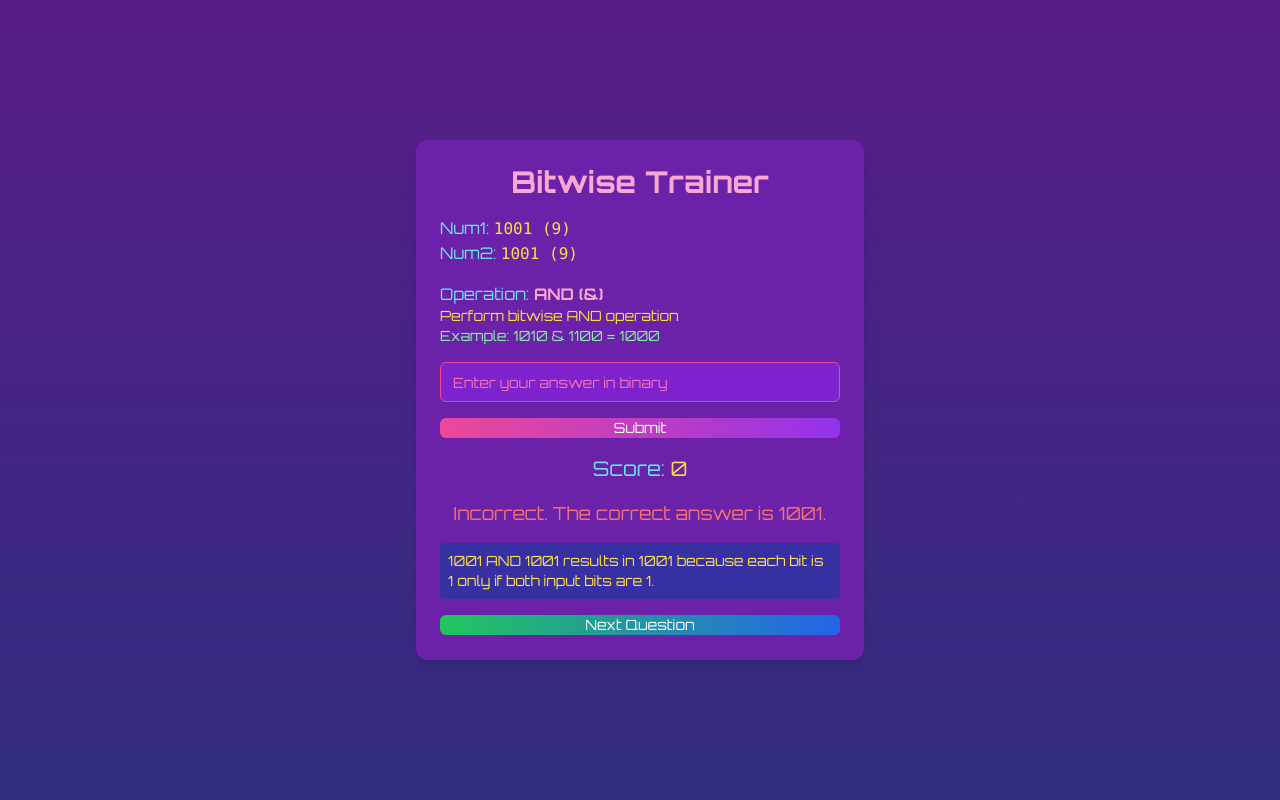
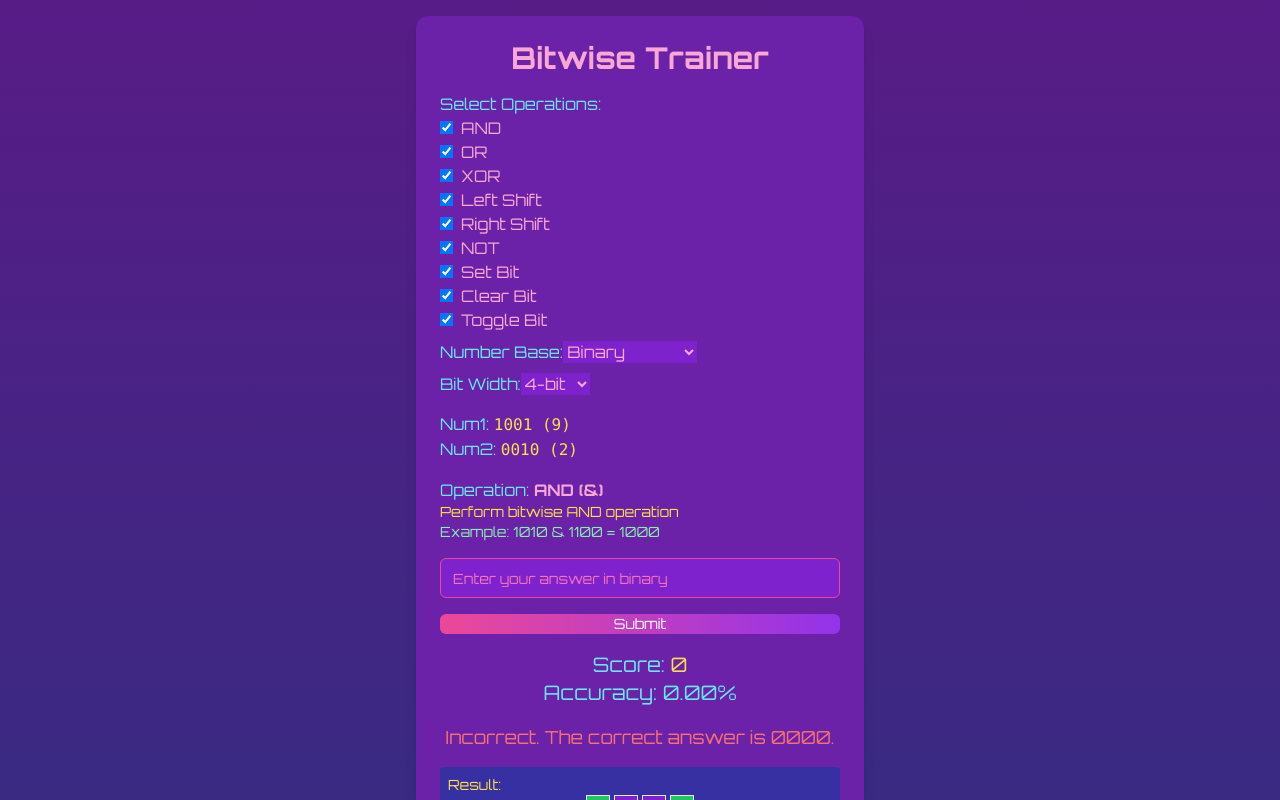
Before and after one commit to rysaunders/bitwise-trainer, a Next.js app: page / in a window 1280 px wide. Both pictures are taken after typing "Sample" into the empty fields and a click on the button "Submit". Shown: the top 800 px of the page. Built offline with nearby package versions, Linux system fonts and the light colour scheme.

Commit message:
Enhanced

```diff
--- a/app/page.tsx
+++ b/app/page.tsx
@@ -4,171 +4,391 @@ import React, { useState, useEffect } from 'react';
 import { Button } from "@/components/ui/button";
 import { Input } from "@/components/ui/input";
 
-const operations = [
+// Define the Operation interface
+interface Operation {
+  name: string;
+  symbol: string;
+  description: string;
+  example: string;
+}
+
+// Define the available operations
+const operations: Operation[] = [
   {
     name: 'AND',
     symbol: '&',
     description: 'Perform bitwise AND operation',
-    example: '1010 & 1100 = 1000'
+    example: '1010 & 1100 = 1000',
   },
   {
     name: 'OR',
     symbol: '|',
     description: 'Perform bitwise OR operation',
-    example: '1010 | 1100 = 1110'
+    example: '1010 | 1100 = 1110',
   },
   {
     name: 'XOR',
     symbol: '^',
     description: 'Perform bitwise XOR operation',
-    example: '1010 ^ 1100 = 0110'
+    example: '1010 ^ 1100 = 0110',
   },
   {
     name: 'Left Shift',
     symbol: '<<',
     description: 'Shift bits to the left',
-    example: '1010 << 2 = 101000'
+    example: '1010 << 2 = 101000',
   },
   {
     name: 'Right Shift',
     symbol: '>>',
     description: 'Shift bits to the right',
-    example: '1010 >> 2 = 0010'
+    example: '1010 >> 2 = 0010',
   },
   {
     name: 'NOT',
     symbol: '~',
     description: 'Invert all bits',
-    example: '~1010 = 0101 (ignoring leading 1s)'
+    example: '~1010 = 0101 (ignoring leading 1s)',
   },
   {
     name: 'Set Bit',
     symbol: '|=',
-    description: 'Set a specific bit to 1',
-    example: '1010 |= (1 << 1) = 1110'
+    description: 'Set a specific bit to 1 (e.g., turning on an LED)',
+    example: 'PORTA |= (1 << 2); // Set bit 2 to turn on LED',
   },
   {
     name: 'Clear Bit',
     symbol: '&= ~',
-    description: 'Clear a specific bit to 0',
-    example: '1010 &= ~(1 << 1) = 1000'
+    description: 'Clear a specific bit to 0 (e.g., turning off an LED)',
+    example: 'PORTA &= ~(1 << 2); // Clear bit 2 to turn off LED',
   },
   {
     name: 'Toggle Bit',
     symbol: '^=',
     description: 'Toggle a specific bit',
-    example: '1010 ^= (1 << 1) = 1000'
-  }
+    example: '1010 ^= (1 << 1) = 1000',
+  },
 ];
 
 export default function BitwiseTrainer() {
-  const [num1, setNum1] = useState(0);
-  const [num2, setNum2] = useState(0);
-  const [operation, setOperation] = useState(operations[0]);
-  const [userAnswer, setUserAnswer] = useState('');
-  const [score, setScore] = useState(0);
-  const [feedback, setFeedback] = useState('');
-  const [showExplanation, setShowExplanation] = useState(false);
+  // State variables with types
+  const [num1, setNum1] = useState<number>(0);
+  const [num2, setNum2] = useState<number>(0);
+  const [operation, setOperation] = useState<Operation>(operations[0]);
+  const [userAnswer, setUserAnswer] = useState<string>('');
+  const [score, setScore] = useState<number>(0);
+  const [feedback, setFeedback] = useState<string>('');
+  const [showExplanation, setShowExplanation] = useState<boolean>(false);
+  const [selectedOperations, setSelectedOperations] = useState<string[]>(operations.map(op => op.name));
+  const [numberBase, setNumberBase] = useState<'binary' | 'decimal' | 'hexadecimal'>('binary');
+  const [bitWidth, setBitWidth] = useState<number>(4);
+  const [totalQuestions, setTotalQuestions] = useState<number>(0);
+  const [correctAnswers, setCorrectAnswers] = useState<number>(0);
 
-  const generateQuestion = () => {
-    setNum1(Math.floor(Math.random() * 16)); // 4-bit number for simplicity
-    setNum2(Math.floor(Math.random() * 16)); // 4-bit number for simplicity
-    setOperation(operations[Math.floor(Math.random() * operations.length)]);
+  // Define function types
+  type UnaryOperation = (a: number) => number;
+  type BinaryOperation = (a: number, b: number) => number;
+
+
+  // Generate a new question
+  const generateQuestion = (): void => {
+    if (selectedOperations.length === 0) {
+      setFeedback('Please select at least one operation to practice.');
+      return;
+    }
+    setNum1(Math.floor(Math.random() * Math.pow(2, bitWidth)));
+    setNum2(Math.floor(Math.random() * bitWidth));
+    const availableOperations = operations.filter(op => selectedOperations.includes(op.name));
+    setOperation(availableOperations[Math.floor(Math.random() * availableOperations.length)]);
     setShowExplanation(false);
     setUserAnswer('');
     setFeedback('');
   };
 
-  useEffect(() => {
+  useEffect((): void => {
     generateQuestion();
   }, []);
 
-  const calculateCorrectAnswer = () => {
-    switch (operation.name) {
-      case 'AND': return num1 & num2;
-      case 'OR': return num1 | num2;
-      case 'XOR': return num1 ^ num2;
-      case 'Left Shift': return (num1 << (num2 % 4)) & 0xF; // Limit to 4 bits
-      case 'Right Shift': return num1 >> (num2 % 4);
-      case 'NOT': return (~num1) & 0xF; // Limit to 4 bits
-      case 'Set Bit': return num1 | (1 << (num2 % 4));
-      case 'Clear Bit': return num1 & ~(1 << (num2 % 4));
-      case 'Toggle Bit': return num1 ^ (1 << (num2 % 4));
-      default: return 0;
+  // Bitwise operations mapping with explicit types
+  const bitwiseOperations: { [key: string]: UnaryOperation | BinaryOperation } = {
+    AND: (a: number, b: number): number => a & b,
+    OR: (a: number, b: number): number => a | b,
+    XOR: (a: number, b: number): number => a ^ b,
+    'Left Shift': (a: number, b: number): number => (a << (b % bitWidth)) & (Math.pow(2, bitWidth) - 1),
+    'Right Shift': (a: number, b: number): number => a >> (b % bitWidth),
+    NOT: (a: number): number => ~a & (Math.pow(2, bitWidth) - 1),
+    'Set Bit': (a: number, b: number): number => a | (1 << b),
+    'Clear Bit': (a: number, b: number): number => a & ~(1 << b),
+    'Toggle Bit': (a: number, b: number): number => a ^ (1 << b),
+  };
+
+  // Calculate the correct answer with proper type handling
+  const calculateCorrectAnswer = (): number => {
+    const operationFunction = bitwiseOperations[operation.name];
+    if (operation.name === 'NOT') {
+      return (operationFunction as UnaryOperation)(num1);
+    } else {
+      return (operationFunction as BinaryOperation)(num1, num2);
     }
   };
 
-  const checkAnswer = () => {
-    const correctAnswer = calculateCorrectAnswer();
-    if (parseInt(userAnswer, 2) === correctAnswer) {
+  // Format numbers based on the selected base
+  const formatNumber = (number: number): string => {
+    const padLength = bitWidth;
+    switch (numberBase) {
+      case 'binary':
+        return number.toString(2).padStart(padLength, '0');
+      case 'decimal':
+        return number.toString(10);
+      case 'hexadecimal':
+        return number.toString(16).toUpperCase().padStart(Math.ceil(padLength / 4), '0');
+      default:
+        return number.toString(2).padStart(padLength, '0');
+    }
+  };
+
+  // Parse user's answer
+  const parseUserAnswer = (): number => {
+    const base: number = numberBase === 'binary' ? 2 : numberBase === 'decimal' ? 10 : 16;
+    return parseInt(userAnswer, base);
+  };
+
+  // Check the user's answer
+  const checkAnswer = (): void => {
+    const correctAnswer: number = calculateCorrectAnswer();
+    const parsedAnswer: number = parseUserAnswer();
+    setTotalQuestions(totalQuestions + 1);
+    if (parsedAnswer === correctAnswer) {
       setScore(score + 1);
-      setFeedback('Correct!');
+      setCorrectAnswers(correctAnswers + 1);
+      const messages: string[] = ['Great job!', 'Well done!', 'You got it!', 'Excellent!'];
+      setFeedback(messages[Math.floor(Math.random() * messages.length)]);
     } else {
-      setFeedback(`Incorrect. The correct answer is ${correctAnswer.toString(2).padStart(4, '0')}.`);
+      setFeedback(`Incorrect. The correct answer is ${formatNumber(correctAnswer)}.`);
     }
     setShowExplanation(true);
     setUserAnswer('');
   };
 
-  const getExplanation = () => {
-    const correctAnswer = calculateCorrectAnswer();
+  // Get operation description
+  const getOperationDescription = (): string => {
+    switch (operation.name) {
+      case 'Set Bit':
+        return `Set bit ${num2} to 1 (e.g., turning on an LED)`;
+      case 'Clear Bit':
+        return `Clear bit ${num2} to 0 (e.g., turning off an LED)`;
+      case 'Toggle Bit':
+        return `Toggle bit ${num2}`;
+      default:
+        return operation.description;
+    }
+  };
+
+  // Get detailed explanation
+  const getExplanation = (): string => {
+    const correctAnswer: number = calculateCorrectAnswer();
+    const num1Formatted: string = formatNumber(num1);
+    const num2Formatted: string = formatNumber(num2);
+    const resultFormatted: string = formatNumber(correctAnswer);
+    const num1Bits: string[] = num1Formatted.split('');
+    const num2Bits: string[] = num2Formatted.split('');
+    const resultBits: string[] = resultFormatted.split('');
+    let steps: string = '';
+
     switch (operation.name) {
       case 'AND':
-        return `${num1.toString(2).padStart(4, '0')} AND ${num2.toString(2).padStart(4, '0')} results in ${correctAnswer.toString(2).padStart(4, '0')} because each bit is 1 only if both input bits are 1.`;
       case 'OR':
-        return `${num1.toString(2).padStart(4, '0')} OR ${num2.toString(2).padStart(4, '0')} results in ${correctAnswer.toString(2).padStart(4, '0')} because each bit is 1 if either input bit is 1.`;
       case 'XOR':
-        return `${num1.toString(2).padStart(4, '0')} XOR ${num2.toString(2).padStart(4, '0')} results in ${correctAnswer.toString(2).padStart(4, '0')} because each bit is 1 only if the input bits are different.`;
+        steps += `Bitwise ${operation.name} operation:\n`;
+        for (let i = 0; i < bitWidth; i++) {
+          steps += `Bit ${i}: ${num1Bits[i]} ${operation.symbol} ${num2Bits[i]} = ${resultBits[i]}\n`;
+        }
+        break;
       case 'Left Shift':
-        return `${num1.toString(2).padStart(4, '0')} shifted left by ${num2 % 4} positions becomes ${correctAnswer.toString(2).padStart(4, '0')}. This is equivalent to multiplying by 2^${num2 % 4}.`;
       case 'Right Shift':
-        return `${num1.toString(2).padStart(4, '0')} shifted right by ${num2 % 4} positions becomes ${correctAnswer.toString(2).padStart(4, '0')}. This is equivalent to integer division by 2^${num2 % 4}.`;
+        steps += `${num1Formatted} shifted ${operation.name === 'Left Shift' ? 'left' : 'right'} by ${num2 % bitWidth} positions results in ${resultFormatted}.\n`;
+        steps += `This is equivalent to ${operation.name === 'Left Shift' ? 'multiplying' : 'dividing'} by 2^${num2 % bitWidth}.`;
+        break;
       case 'NOT':
-        return `NOT ${num1.toString(2).padStart(4, '0')} results in ${correctAnswer.toString(2).padStart(4, '0')} because each bit is flipped (0 becomes 1, and 1 becomes 0).`;
+        steps += `Bitwise NOT operation on ${num1Formatted}:\n`;
+        for (let i = 0; i < bitWidth; i++) {
+          steps += `Bit ${i}: ~${num1Bits[i]} = ${resultBits[i]}\n`;
+        }
+        break;
       case 'Set Bit':
-        return `Setting bit ${num2 % 4} in ${num1.toString(2).padStart(4, '0')} results in ${correctAnswer.toString(2).padStart(4, '0')}. The specified bit is set to 1, while others remain unchanged.`;
       case 'Clear Bit':
-        return `Clearing bit ${num2 % 4} in ${num1.toString(2).padStart(4, '0')} results in ${correctAnswer.toString(2).padStart(4, '0')}. The specified bit is set to 0, while others remain unchanged.`;
       case 'Toggle Bit':
-        return `Toggling bit ${num2 % 4} in ${num1.toString(2).padStart(4, '0')} results in ${correctAnswer.toString(2).padStart(4, '0')}. The specified bit is flipped, while others remain unchanged.`;
+        steps += `${operation.description} at bit position ${num2}:\n`;
+        steps += `Original: ${num1Formatted}\n`;
+        steps += `Result:   ${resultFormatted}`;
+        break;
       default:
-        return '';
+        steps = '';
     }
+
+    return steps;
+  };
+
+  // Toggle operation selection
+  const toggleOperation = (operationName: string): void => {
+    setSelectedOperations((prev: string[]) => {
+      if (prev.includes(operationName)) {
+        return prev.filter((name) => name !== operationName);
+      } else {
+        return [...prev, operationName];
+      }
+    });
+  };
+
+  // Get indices of changed bits
+  const getChangedBits = (): number[] => {
+    const num1Bits: string[] = formatNumber(num1).split('');
+    const resultBits: string[] = formatNumber(calculateCorrectAnswer()).split('');
+    const changedIndices: number[] = [];
+    for (let i = 0; i < bitWidth; i++) {
+      if (num1Bits[i] !== resultBits[i]) {
+        changedIndices.push(i);
+      }
+    }
+    return changedIndices;
+  };
+
+  // Component to display bits
+  interface BitDisplayProps {
+    number: number;
+    highlightBits?: number[];
+  }
+
+  const BitDisplay: React.FC<BitDisplayProps> = ({ number, highlightBits = [] }) => {
+    const bits: string[] = formatNumber(number).split('');
+    return (
+      <div className="flex space-x-1 justify-center">
+        {bits.map((bit: string, index: number) => (
+          <div
+            key={index}
+            className={`w-6 h-6 flex items-center justify-center border ${
+              highlightBits.includes(index) ? 'bg-green-500' : 'bg-purple-700'
+            }`}
+          >
+            <span className="text-pink-300">{bit}</span>
+          </div>
+        ))}
+      </div>
+    );
   };
 
   return (
     <div className="min-h-screen bg-gradient-to-b from-purple-900 to-indigo-900 flex items-center justify-center p-4">
       <div className="w-full max-w-md bg-purple-800 rounded-xl shadow-lg p-6 space-y-4">
         <h1 className="text-3xl font-bold text-center text-pink-300">Bitwise Trainer</h1>
+
+        {/* Settings */}
         <div>
-          <p className="text-cyan-300">Num1: <span className="text-yellow-300 font-mono">{num1.toString(2).padStart(4, '0')} ({num1})</span></p>
-          <p className="text-cyan-300">Num2: <span className="text-yellow-300 font-mono">{num2.toString(2).padStart(4, '0')} ({num2})</span></p>
+          <div className="mb-2">
+            <label className="text-cyan-300">Select Operations:</label>
+            {operations.map((op: Operation) => (
+              <label key={op.name} className="block text-pink-300">
+                <input
+                  type="checkbox"
+                  checked={selectedOperations.includes(op.name)}
+                  onChange={() => toggleOperation(op.name)}
+                  className="mr-2"
+                />
+                {op.name}
+              </label>
+            ))}
+          </div>
+          <div className="mb-2">
+            <label className="text-cyan-300">Number Base:</label>
+            <select
+              value={numberBase}
+              onChange={(e) => setNumberBase(e.target.value as 'binary' | 'decimal' | 'hexadecimal')}
+              className="bg-purple-700 text-pink-300 border-pink-500"
+            >
+              <option value="binary">Binary</option>
+              <option value="decimal">Decimal</option>
+              <option value="hexadecimal">Hexadecimal</option>
+            </select>
+          </div>
+          <div className="mb-2">
+            <label className="text-cyan-300">Bit Width:</label>
+            <select
+              value={bitWidth}
+              onChange={(e) => setBitWidth(parseInt(e.target.value))}
+              className="bg-purple-700 text-pink-300 border-pink-500"
+            >
+              <option value={4}>4-bit</option>
+              <option value={8}>8-bit</option>
+              <option value={16}>16-bit</option>
+            </select>
+          </div>
+        </div>
+
+        {/* Display Numbers and Operation */}
+        <div>
+          <p className="text-cyan-300">
+            Num1: <span className="text-yellow-300 font-mono">{formatNumber(num1)} ({num1})</span>
+          </p>
+          {!['Set Bit', 'Clear Bit', 'Toggle Bit', 'NOT'].includes(operation.name) && (
+            <p className="text-cyan-300">
+              Num2: <span className="text-yellow-300 font-mono">{formatNumber(num2)} ({num2})</span>
+            </p>
+          )}
         </div>
         <div>
-          <p className="text-cyan-300">Operation: <span className="text-pink-300 font-semibold">{operation.name} ({operation.symbol})</span></p>
-          <p className="text-sm text-yellow-300">{operation.description}</p>
+          <p className="text-cyan-300">
+            Operation: <span className="text-pink-300 font-semibold">{operation.name} ({operation.symbol})</span>
+          </p>
+          <p className="text-sm text-yellow-300">{getOperationDescription()}</p>
           <p className="text-sm text-green-300">Example: {operation.example}</p>
         </div>
+
+        {/* User Input */}
         <Input
           type="text"
           value={userAnswer}
-          onChange={(e) => setUserAnswer(e.target.value)}
-          placeholder="Enter your answer in binary"
+          onChange={(e: React.ChangeEvent<HTMLInputElement>) => setUserAnswer(e.target.value)}
+          placeholder={`Enter your answer in ${numberBase}`}
           className="bg-purple-700 text-pink-300 border-pink-500 placeholder-pink-400"
         />
-        <Button onClick={checkAnswer} className="w-full bg-gradient-to-r from-pink-500 to-purple-600 hover:from-pink-600 hover:to-purple-700 text-white">
+
+        {/* Submit Button */}
+        <Button
+          onClick={checkAnswer}
+          className="w-full bg-gradient-to-r from-pink-500 to-purple-600 hover:from-pink-600 hover:to-purple-700 text-white"
+        >
           Submit
         </Button>
-        <p className="text-xl text-center text-cyan-300">Score: <span className="text-yellow-300">{score}</span></p>
-        <p className={`text-lg text-center ${feedback.startsWith('Correct') ? 'text-green-400' : 'text-red-400'}`}>
-          {feedback}
+
+        {/* Score and Feedback */}
+        <p className="text-xl text-center text-cyan-300">
+          Score: <span className="text-yellow-300">{score}</span> <br />
+          Accuracy: {totalQuestions > 0 ? ((correctAnswers / totalQuestions) * 100).toFixed(2) : '0.00'}%
         </p>
+        {feedback && (
+          <p
+            className={`text-lg text-center ${
+              feedback.startsWith('Correct') || feedback.startsWith('Great') ? 'text-green-400 animate-bounce' : 'text-red-400'
+            }`}
+          >
+            {feedback}
+          </p>
+        )}
+
+        {/* Explanation and Visualization */}
         {showExplanation && (
           <div className="mt-4 p-2 bg-indigo-800 rounded">
-            <p className="text-sm text-yellow-300">{getExplanation()}</p>
+            <p className="text-sm text-yellow-300">Result:</p>
+            <BitDisplay number={calculateCorrectAnswer()} highlightBits={getChangedBits()} />
+            <pre className="text-sm text-yellow-300 whitespace-pre-wrap mt-2">{getExplanation()}</pre>
           </div>
         )}
-        <Button onClick={generateQuestion} className="w-full mt-4 bg-gradient-to-r from-green-500 to-blue-600 hover:from-green-600 hover:to-blue-700 text-white">
+
+        {/* Next Question Button */}
+        <Button
+          onClick={generateQuestion}
+          className="w-full mt-4 bg-gradient-to-r from-green-500 to-blue-600 hover:from-green-600 hover:to-blue-700 text-white"
+        >
           Next Question
         </Button>
       </div>
```
